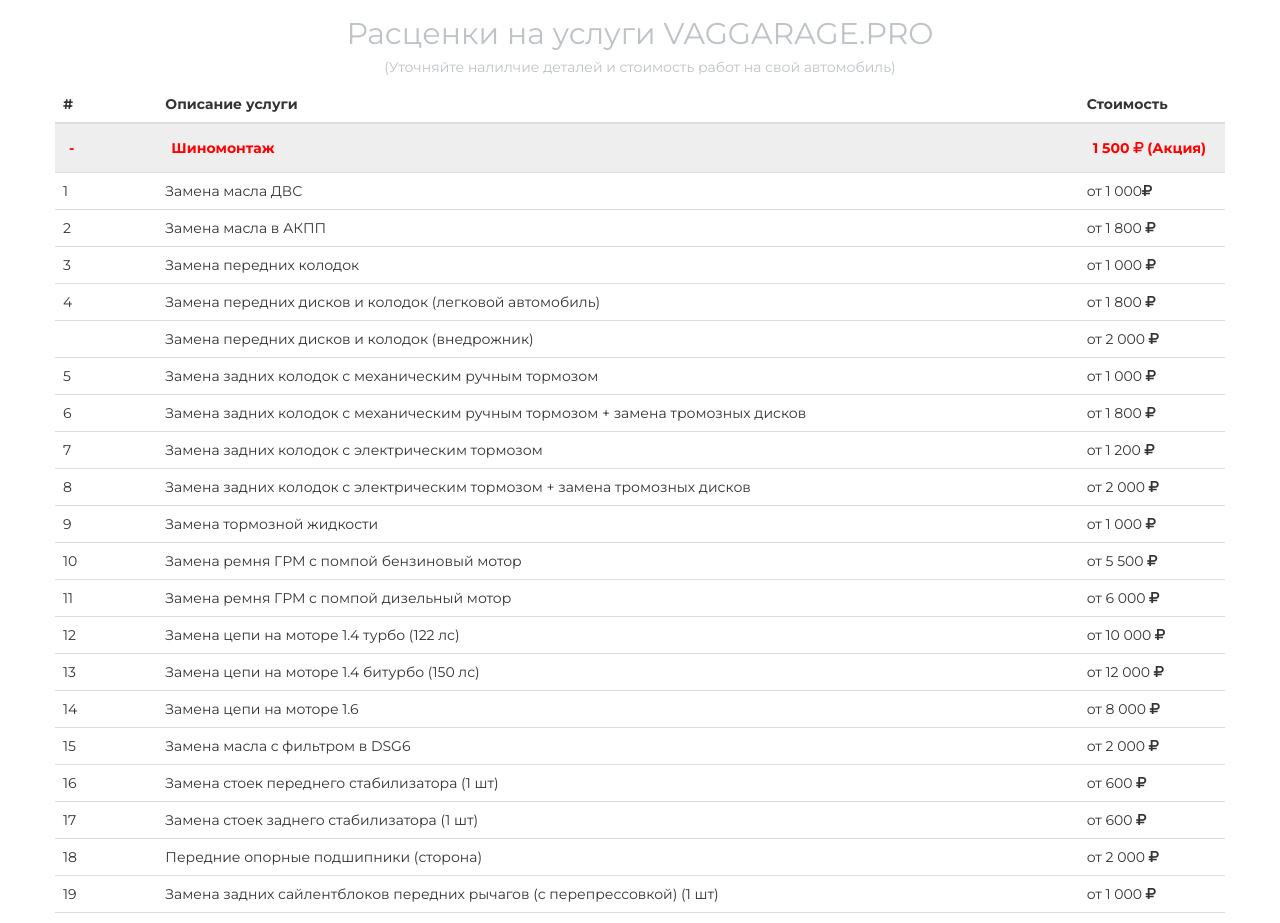
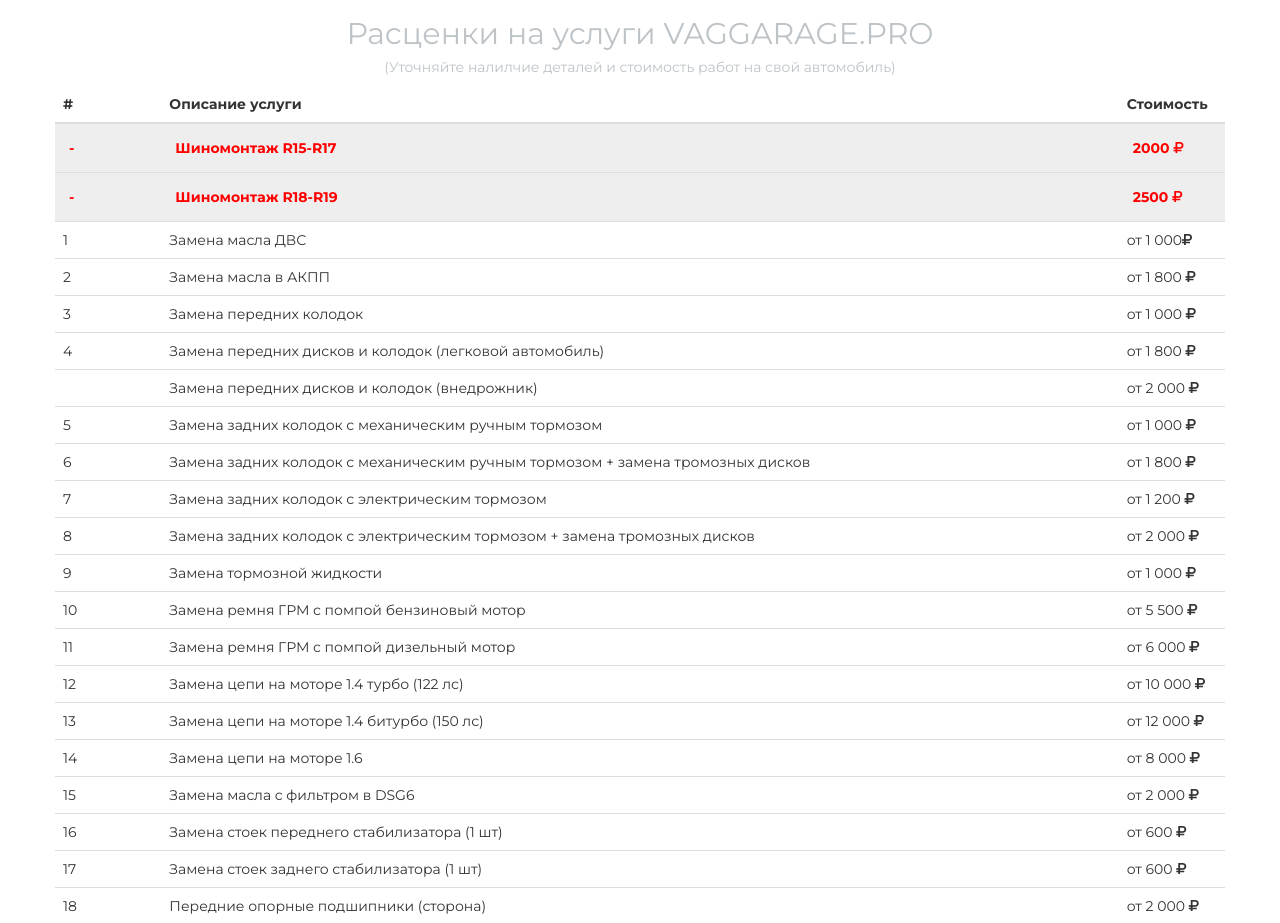
Before and after one commit to vaggarage/vaggarage.github.io, a website: page index.html in a window 1280 px wide. Shown: the part 2203-3126 px from the top of the page. Drawn offline with Linux system fonts and the light colour scheme; some packages are replaced by stand-ins of ours; a script that the page names is missing.

Commit message:
change pricing

```diff
--- a/index.html
+++ b/index.html
@@ -281,8 +281,13 @@
                     <tbody>
                     <tr class="stock">
                         <td class="text-left">-</td>
-                        <td class="text-left">Шиномонтаж</td>
-                        <td class="text-left">1 500 <i class="fa fa-rub"></i> (Акция)</td>
+                        <td class="text-left">Шиномонтаж R15-R17</td>
+                        <td class="text-left">2000 <i class="fa fa-rub"></i></td>
+                    </tr>
+                    <tr class="stock">
+                        <td class="text-left">-</td>
+                        <td class="text-left">Шиномонтаж R18-R19</td>
+                        <td class="text-left">2500 <i class="fa fa-rub"></i></td>
                     </tr>
                     <tr>
                         <td class="text-left">1</td>
```
